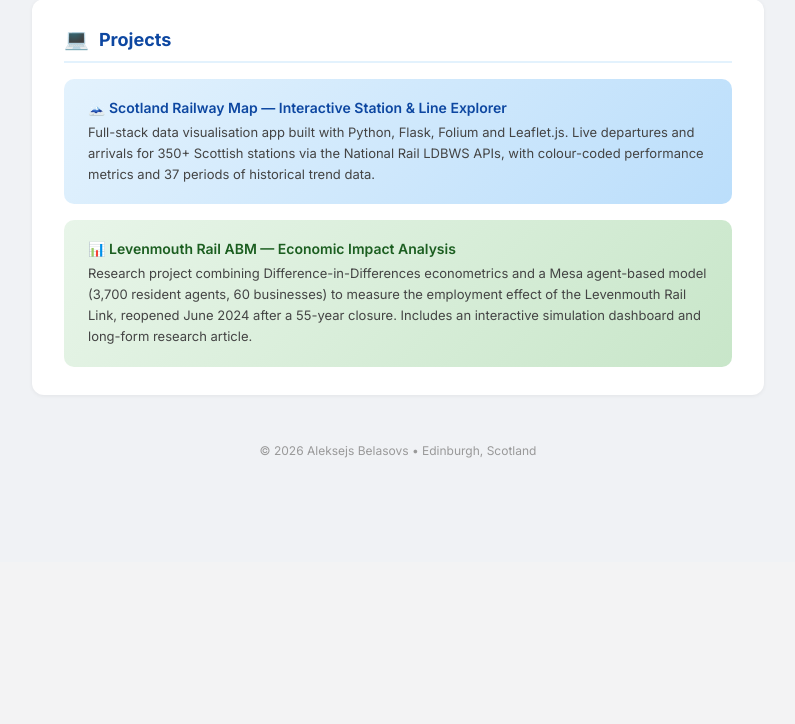
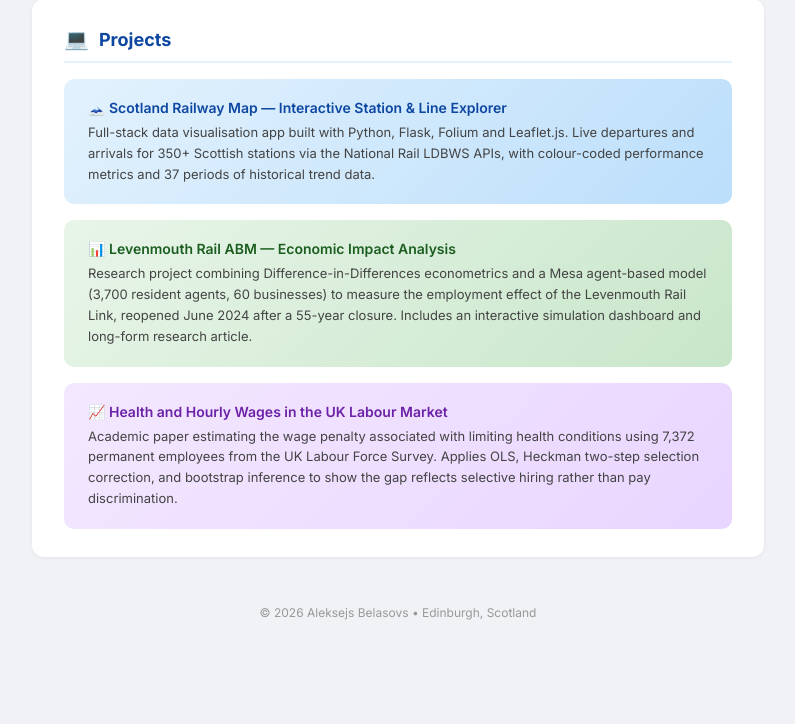
Before and after one commit to Aleksejs-Belasovs/personal-portfolio, a Flask app: page /about in a window 1280 px wide. Shown: the part 2895-3619 px from the top of the page, without its empty margins (242-1037 px from the left). Before the commit the page ends 3353 px from the top, so only its background shows below. Run offline with Flask 3, Linux system fonts and the light colour scheme.

Commit message:
Adding a change to the about me page

```diff
--- a/templates/about.html
+++ b/templates/about.html
@@ -264,6 +264,10 @@
       <div class="title" style="color:#1b5e20;">&#128202; Levenmouth Rail ABM &mdash; Economic Impact Analysis</div>
       <div class="desc">Research project combining Difference-in-Differences econometrics and a Mesa agent-based model (3,700 resident agents, 60 businesses) to measure the employment effect of the Levenmouth Rail Link, reopened June 2024 after a 55-year closure. Includes an interactive simulation dashboard and long-form research article.</div>
     </a>
+    <a href="/health-wages" class="project-highlight" style="background:linear-gradient(135deg,#f3e8ff,#e9d5ff);">
+      <div class="title" style="color:#6b21a8;">&#128200; Health and Hourly Wages in the UK Labour Market</div>
+      <div class="desc">Academic paper estimating the wage penalty associated with limiting health conditions using 7,372 permanent employees from the UK Labour Force Survey. Applies OLS, Heckman two-step selection correction, and bootstrap inference to show the gap reflects selective hiring rather than pay discrimination.</div>
+    </a>
   </div>
 
   <div class="footer-note">&copy; 2026 Aleksejs Belasovs &bull; Edinburgh, Scotland</div>
```
